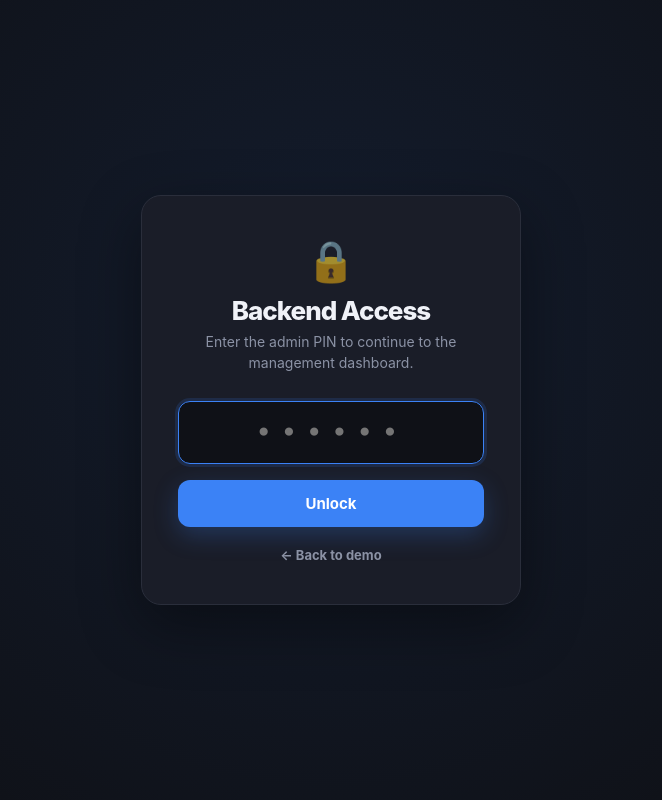
After one commit to nick-battags/LawAgent, a Flask app: template templates/admin_login.html in a window 1280 px wide. The commit adds this page. Shown: the whole page, without its empty margins (309-971 px from the left). Run offline with Flask 3, Linux system fonts and the light colour scheme; the template is opened without the code that fills it, so the values that code supplies are empty; some libraries are stand-ins or nearby versions.

Commit message:
Add PIN code protection to access the backend administration pages
Implement PIN-based authentication for admin routes and pages, securing access via Flask sessions with hardened cookie configurations and timing attack prevention.

Replit-Commit-Author: Agent
Replit-Commit-Session-Id: 74b828f8-1cf0-4c4b-8ef8-e03e6e71a026
Replit-Commit-Checkpoint-Type: full_checkpoint
Replit-Commit-Event-Id: 9c24f75e-1901-4de7-afd1-15541f16d1e5
Replit-Commit-Screenshot-Url: https://storage.googleapis.com/screenshot-production-us-central1/04347388-b89a-4f58-8d29-2abc150c45cc/74b828f8-1cf0-4c4b-8ef8-e03e6e71a026/ocIzW1h
Replit-Helium-Checkpoint-Created: true

```diff
--- a/app.py
+++ b/app.py
@@ -9,7 +9,9 @@ import traceback
 from pathlib import Path
 from typing import Any
 
-from flask import Flask, Response, jsonify, render_template, request
+import secrets as _secrets
+
+from flask import Flask, Response, jsonify, redirect, render_template, request, session, url_for
 from werkzeug.utils import secure_filename
 
 from scripts.ma_corpus_db import get_db, extract_text, classify_document, normalize_ws
@@ -28,6 +30,12 @@ logger = logging.getLogger(__name__)
 
 app = Flask(__name__)
 app.config["MAX_CONTENT_LENGTH"] = 25 * 1024 * 1024
+app.secret_key = os.environ.get("FLASK_SECRET_KEY") or _secrets.token_hex(32)
+app.config["SESSION_COOKIE_HTTPONLY"] = True
+app.config["SESSION_COOKIE_SAMESITE"] = "Strict"
+if os.environ.get("NODE_ENV") == "production":
+    app.config["SESSION_COOKIE_SECURE"] = True
+ADMIN_PIN = os.environ.get("ADMIN_PIN", "")
 UPLOAD_DIR = Path("training_docs_inbox/uploads")
 ALLOWED_UPLOAD_EXTENSIONS = {".pdf", ".docx", ".txt", ".md"}
 
@@ -73,9 +81,47 @@ def index():
     return render_template("index.html")
 
 
+def _admin_authed() -> bool:
+    if not ADMIN_PIN:
+        return True
+    return session.get("admin_authed") is True
+
+
+def _require_admin(f):
+    from functools import wraps
+    @wraps(f)
+    def wrapper(*args, **kwargs):
+        if not _admin_authed():
+            return jsonify({"error": "Admin authentication required."}), 401
+        return f(*args, **kwargs)
+    return wrapper
+
+
 @app.get("/admin")
 def admin():
+    if not _admin_authed():
+        return redirect(url_for("admin_login"))
     return render_template("admin.html")
+
+
+@app.route("/admin/login", methods=["GET", "POST"])
+def admin_login():
+    if not ADMIN_PIN:
+        return redirect(url_for("admin"))
+    error = ""
+    if request.method == "POST":
+        pin = request.form.get("pin", "")
+        if _secrets.compare_digest(pin, ADMIN_PIN):
+            session["admin_authed"] = True
+            return redirect(url_for("admin"))
+        error = "Incorrect PIN. Try again."
+    return render_template("admin_login.html", error=error)
+
+
+@app.get("/admin/logout")
+def admin_logout():
+    session.pop("admin_authed", None)
+    return redirect(url_for("admin_login"))
 
 
 @app.get("/health")
@@ -124,6 +170,7 @@ def retrieve_api():
 
 
 @app.get("/api/v2/corpus/status")
+@_require_admin
 def v2_corpus_status():
     try:
         return jsonify(get_db().stats())
@@ -133,12 +180,14 @@ def v2_corpus_status():
 
 
 @app.post("/api/v2/corpus/ingest-deposits")
+@_require_admin
 def v2_ingest_deposits():
     results = ingest_deposited_documents()
     return jsonify({"results": results, "status": get_db().stats()})
 
 
 @app.post("/api/v2/corpus/upload")
+@_require_admin
 def v2_upload_document():
     uploaded = request.files.get("file")
     if uploaded is None or not uploaded.filename:
@@ -412,6 +461,7 @@ def session_extract_details():
 
 
 @app.get("/api/edgar/search")
+@_require_admin
 def edgar_search():
     query = request.args.get("q", '"agreement and plan of merger"')
     try:
@@ -427,6 +477,7 @@ def edgar_search():
 
 
 @app.post("/api/edgar/ingest")
+@_require_admin
 def edgar_ingest():
     payload = request.get_json(silent=True) or {}
     query = str(payload.get("query", '"agreement and plan of merger"'))
--- a/templates/admin.html
+++ b/templates/admin.html
@@ -14,7 +14,10 @@
           <span class="brand">LawAgent</span>
           <span class="admin-badge">Backend</span>
         </div>
-        <a href="/" class="pill nav-link">Demo App</a>
+        <div class="nav-right">
+          <a href="/admin/logout" class="nav-link">Logout</a>
+          <a href="/" class="pill nav-link">Demo App</a>
+        </div>
       </nav>
     </header>
 
--- /dev/null
+++ b/templates/admin_login.html
@@ -0,0 +1,120 @@
+<!DOCTYPE html>
+<html lang="en">
+  <head>
+    <meta charset="utf-8" />
+    <meta name="viewport" content="width=device-width, initial-scale=1" />
+    <title>LawAgent — Admin Login</title>
+    <link rel="stylesheet" href="/static/styles.css" />
+    <style>
+      .login-wrap {
+        min-height: 100vh;
+        display: grid;
+        place-items: center;
+        padding: 24px;
+        background:
+          radial-gradient(circle at 50% 40%, rgba(59, 130, 246, 0.1), transparent 40rem),
+          var(--bg);
+      }
+      .login-card {
+        background: var(--card);
+        border: 1px solid var(--line);
+        border-radius: 20px;
+        padding: 40px 36px;
+        width: 100%;
+        max-width: 380px;
+        box-shadow: 0 20px 60px rgba(0, 0, 0, 0.4);
+        text-align: center;
+      }
+      .login-card h1 {
+        font-size: 26px;
+        margin-bottom: 6px;
+      }
+      .login-card p {
+        color: var(--muted);
+        margin: 0 0 28px;
+        font-size: 14px;
+        line-height: 1.5;
+      }
+      .pin-input {
+        width: 100%;
+        text-align: center;
+        font-size: 28px;
+        letter-spacing: 0.3em;
+        padding: 14px;
+        border: 1px solid var(--line);
+        border-radius: 12px;
+        background: var(--bg);
+        color: var(--ink);
+        font-family: ui-monospace, SFMono-Regular, Menlo, monospace;
+      }
+      .pin-input:focus {
+        outline: 3px solid var(--accent-dim);
+        border-color: var(--accent);
+      }
+      .login-btn {
+        width: 100%;
+        margin-top: 16px;
+        padding: 14px;
+        border: 0;
+        border-radius: 12px;
+        background: var(--accent);
+        color: white;
+        font-weight: 700;
+        font-size: 15px;
+        cursor: pointer;
+        box-shadow: 0 8px 24px var(--accent-glow);
+        transition: background 0.15s;
+      }
+      .login-btn:hover {
+        background: #2563eb;
+      }
+      .error-msg {
+        color: var(--red);
+        font-size: 13px;
+        font-weight: 700;
+        margin-top: 14px;
+      }
+      .back-link {
+        display: inline-block;
+        margin-top: 20px;
+        color: var(--muted);
+        font-size: 13px;
+        text-decoration: none;
+      }
+      .back-link:hover {
+        color: var(--ink);
+      }
+      .lock-icon {
+        font-size: 40px;
+        margin-bottom: 12px;
+        opacity: 0.6;
+      }
+    </style>
+  </head>
+  <body>
+    <div class="login-wrap">
+      <div class="login-card">
+        <div class="lock-icon">&#x1f512;</div>
+        <h1>Backend Access</h1>
+        <p>Enter the admin PIN to continue to the management dashboard.</p>
+        <form method="POST" action="/admin/login">
+          <input
+            class="pin-input"
+            type="password"
+            name="pin"
+            placeholder="&#x2022;&#x2022;&#x2022;&#x2022;&#x2022;&#x2022;"
+            maxlength="20"
+            autocomplete="off"
+            autofocus
+            required
+          />
+          <button class="login-btn" type="submit">Unlock</button>
+          {% if error %}
+          <div class="error-msg">{{ error }}</div>
+          {% endif %}
+        </form>
+        <a class="back-link" href="/">&larr; Back to demo</a>
+      </div>
+    </div>
+  </body>
+</html>
```
Also changed, not shown: replit.md (+1 -0 lines).
